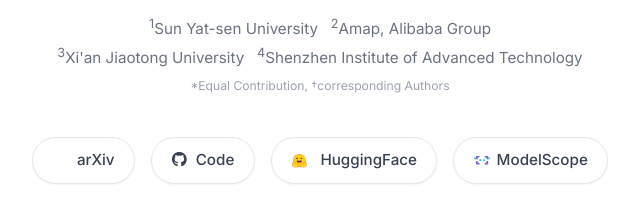
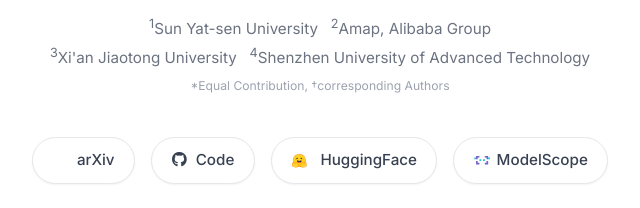
Before and after one commit to junjxiao/Multi-view-VLA.github.io, a plain HTML site: page index.html in a window 1280 px wide. Shown: the part 228-436 px from the top of the page, 320-960 px from the left. Drawn offline with nearby package versions, Linux system fonts and the light colour scheme; some icons are missing.

Commit message:
revise author

```diff
--- a/index.html
+++ b/index.html
@@ -568,7 +568,7 @@
 
         <div class="affiliations">
             <div><sup>1</sup>Sun Yat-sen University &nbsp; <sup>2</sup>Amap, Alibaba Group</div>
-            <div><sup>3</sup>Xi'an Jiaotong University &nbsp; <sup>4</sup>Shenzhen Institute of Advanced Technology</div>
+            <div><sup>3</sup>Xi'an Jiaotong University &nbsp; <sup>4</sup>Shenzhen University of Advanced Technology</div>
             <div style="margin-top: 5px; font-size: 0.8em; color: #9ca3af;">*Equal Contribution, †corresponding Authors</div>
         </div>
 
```
